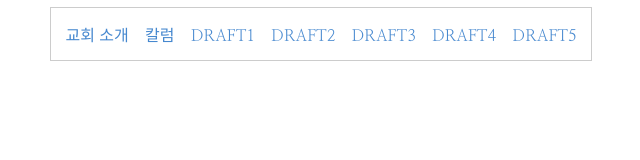
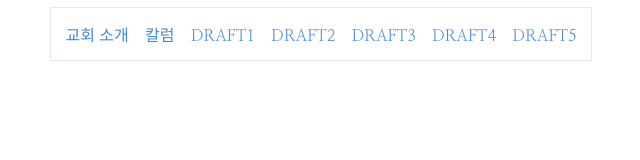
Before and after one commit to grace00052/notion_widgets_LGC, a plain HTML site: page LGCnavtop.html in a window 1280 px wide. Shown: the full height of the page, 319-959 px from the left. Drawn offline with Linux system fonts and the light colour scheme.

Commit message:
Update LGCnavtop.html

```diff
--- a/LGCnavtop.html
+++ b/LGCnavtop.html
@@ -44,7 +44,7 @@
 		}
 
 		.border {
-			border: 1px solid #cccccc;
+			border: 1px solid #ece5f0;
 
 		}
 
```
